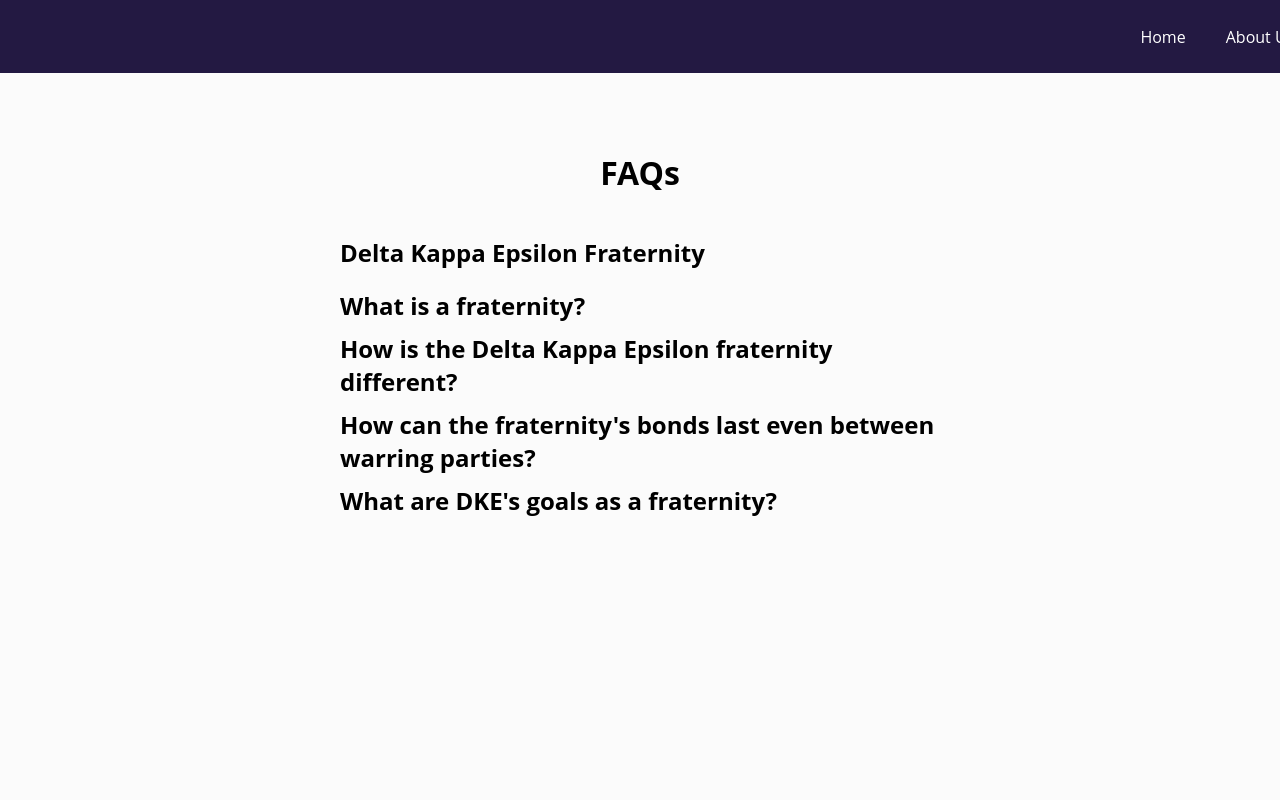
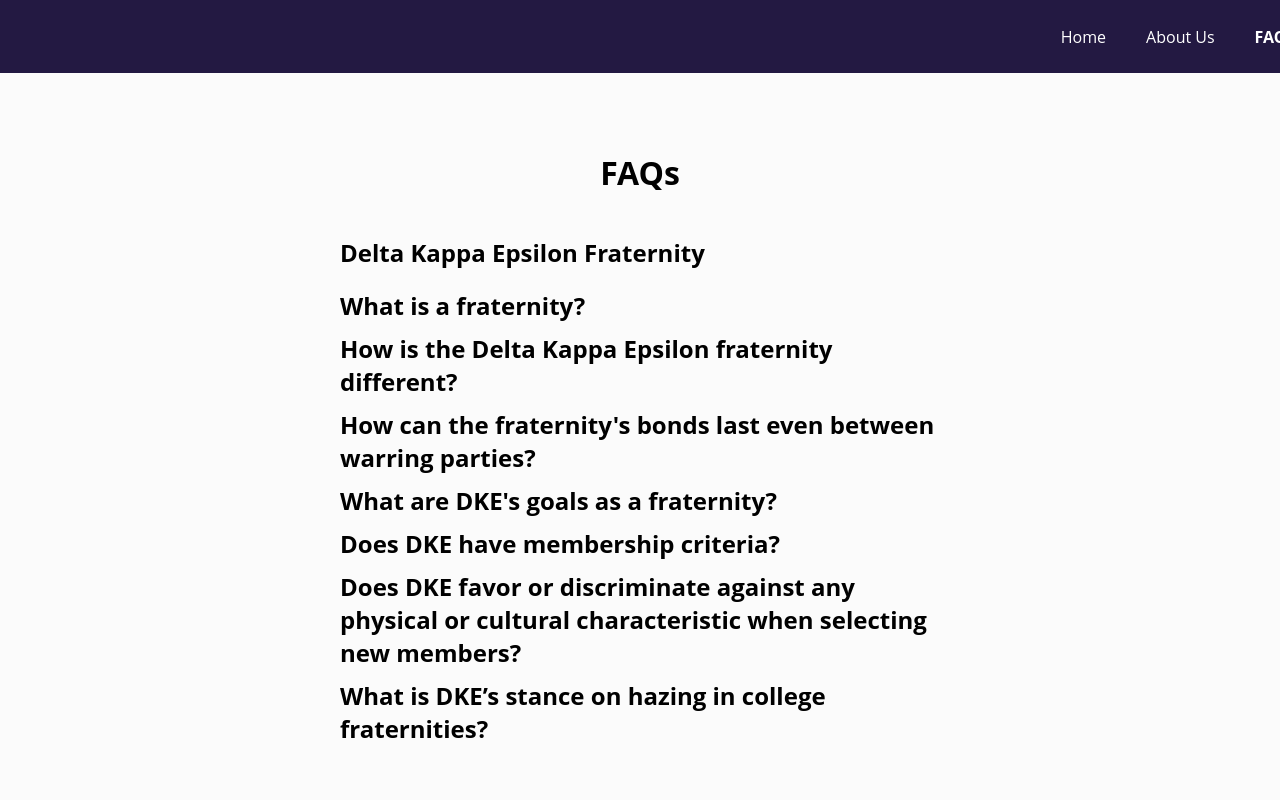
Before and after one commit to NBelgaonkar/Psi-Omega-Site, a React (Create React App) app: page /faq in a window 1280 px wide. Shown: the top 800 px of the page. Built offline with nearby package versions, Linux system fonts and the light colour scheme.

Commit message:
Just some final additions to About US, THe FAQ and the Header

```diff
--- a/src/App.js
+++ b/src/App.js
@@ -3,7 +3,6 @@
 import styled from 'styled-components';
 import Header from './components/Header';
 import HomePage from './components/Homepage';
-import ProjectsPage from './components/History';
 import AboutUs from './components/AboutUs';  // <-- Import the AboutUs component
 import FAQ from './components/FAQ';
 import Calender from './components/Calender';
@@ -30,7 +29,7 @@
         <MainContent>
           <Routes>
             <Route path="/" element={<HomePage />} />
-            <Route path="/History" element={<ProjectsPage />} />
+            <Route path="/Calender" element={<Calender />} />
             <Route path="/about" element={<AboutUs />} />
             <Route path="/calender" element={<Calender />} />
             <Route path="/history" element={<OurHistory />} />
--- a/src/components/AboutUs.js
+++ b/src/components/AboutUs.js
@@ -4,15 +4,15 @@
 
 // Array containing e-board members' information
 const eboardMembers = [
-    { position: 'President', photo: 'src/Images/Jacob.jpg' },
-    { position: 'Vice President', photo: 'src/Images/Gavin.jpg' },
-    { position: 'Social Chair', photo: 'src/Images/Nikhil.jpg' },
-    { position: 'Recruitment Chair', photo: 'src/Images/Alex.jpg' },
-    { position: 'Health & Safety Chair', photo: 'src/Images/Dante.jpg' },
-    { position: 'Treasurer', photo: 'src/Images/Dylan S.png' },
-    { position: 'Philanthropy Chair', photo: 'src/Images/Ben.jpg' },
-    { position: 'Alumni Relations Chair', photo: 'src/Images/Nat.png' },
-    { position: 'Marketing Chair', photo: 'src/Images/Dylan.jpg' }
+    { position: 'President', photo: '../Images/Jacob.jpg' },
+    { position: 'Vice President', photo: '../Images/Gavin.jpg' },
+    { position: 'Social Chair', photo: '../Images/Nikhil.jpg' },
+    { position: 'Recruitment Chair', photo: '../Images/Alex.jpg' },
+    { position: 'Health & Safety Chair', photo: '../Images/Dante.jpg' },
+    { position: 'Treasurer', photo: '../Images/Dylan S.png' },
+    { position: 'Philanthropy Chair', photo: '../Images/Ben.jpg' },
+    { position: 'Alumni Relations Chair', photo: '../Images/Nat.png' },
+    { position: 'Marketing Chair', photo: '../Images/Dylan.jpg' }
 ];
 
 // Functional component for the About Us page
@@ -58,7 +58,9 @@
             <div className="map-and-eboard">
                 <div className="google-map">
                     <iframe
-                        src="https://www.google.com/maps/embed?pb=!1m18!1m12!1m3!1d2920.22522574596!2d-73.67892508451474!3d42.72940517916625!2m3!1f0!2f0!3f0!3m2!1i1024!2i768!4f13.1!3m3!1m2!1s0x89de0b4ad1f9da57%3A0x60c67c91b79a2038!2s901%20Peoples%20Ave%2C%20Troy%2C%20NY%2012180%2C%20USA!5e0!3m2!1sen!2sus!4v1634556527181!5m2!1sen!2sus"
+                        src="https://www.google.com/maps/embed?pb=!1m18!1m12!1m3!1d2920.22522574596!2d-73.67892508451474!3d42.729405
+                        17916625!2m3!1f0!2f0!3f0!3m2!1i1024!2i768!4f13.1!3m3!1m2!1s0x89de0b4ad1f9da57%3A0x60c67c91b79a2038!2s901%20
+                        Peoples%20Ave%2C%20Troy%2C%20NY%2012180%2C%20USA!5e0!3m2!1sen!2sus!4v1634556527181!5m2!1sen!2sus"
                         width="400"
                         height="300"
                         allowFullScreen=""
@@ -73,7 +75,7 @@
                 </div>
 
                 <div className="special-photo-section">
-                    <img src="src/Images/Brothers+Doug.jpg" alt="Brothers and DKE National Director" />
+                    <img src="../Images/Brothers+Doug.jpg" alt="Brothers and DKE National Director" />
                     <h5>Brothers & DKE National Director</h5>
                 </div>
             </div>
--- a/src/components/Calender.js
+++ b/src/components/Calender.js
@@ -105,7 +105,7 @@
                         <div key={index} className="day-name">{dayName}</div>
                     ))}
                 </div>
-                <div className="calendar">
+                <div className="calDendar">
                     {days.map((day, index) => (
                         <div
                             key={index}
--- a/src/components/FAQ.js
+++ b/src/components/FAQ.js
@@ -87,6 +87,18 @@
                         question="What are DKE's goals as a fraternity?"
                         answer="DKE’s stated goals are the “Objects of Delta Kappa Epsilon”: “The cultivation of general literature and social culture, the advancement and encouragement of intellectual excellence, the promotion of honorable friendship and useful citizenship, the development of a spirit of tolerance and respect for the rights and views of others, the maintenance of gentlemanly dignity, self-respect, and morality in all circumstances, and the union of stout hearts and kindred interests to secure, to merit its due reward.”"
                     />
+                    <FAQItem
+                        question="Does DKE have membership criteria?"
+                        answer="Yes. Article V, Section II of the DKE Constitution states: The qualifications for membership of an eligible student shall be: Good standing in the work of the curriculum; Excellence in scholarship being a worthy recommendation; High moral character; General affability and consideration for the rights and views of others; Courteous deportment; A gentlemanly and self-respecting spirit; An active and energetic character; An appreciation of the objects and principles of DELTA KAPPA EPSILON, coupled with a capability and desire to be loyal thereto."
+                    />
+                    <FAQItem
+                        question="Does DKE favor or discriminate against any physical or cultural characteristic when selecting new members?"
+                        answer="Beyond the male undergraduate exhibiting the Criteria for Membership found above, no. Article V, Section II states 'No DKE chapter shall consider the race, creed, color, or national origin of an eligible student in pledging and initiating into membership in DELTA KAPPA EPSILON.'"
+                    />
+                    <FAQItem
+                        question="What is DKE’s stance on hazing in college fraternities?"
+                        answer="In short, hazing is illegal and immoral; therefore it has no place in our Fraternity. More importantly, Delta Kappa Epsilon holds its members to the highest standard possible. Whereas hazing violates local, state, and federal law it also violates the Objects of Delta Kappa Epsilon, particularly 'the maintenance of gentlemanly dignity, self-respect, and morality in all circumstances.' Hazing is therefore strictly forbidden. Read our New Member leadership and educational materials."
+                    />
                 </FAQSection>
             </FAQContainer>
         </>
--- a/src/components/Header.js
+++ b/src/components/Header.js
@@ -74,13 +74,18 @@
             </NavLinkStyled>
           </NavItem>
           <NavItem>
-            <NavLinkStyled to="/projects" activeClassName="active">
-              Projects
+            <NavLinkStyled to="/FAQ" activeClassName="active">
+              FAQ
             </NavLinkStyled>
           </NavItem>
           <NavItem>
             <NavLinkStyled to="/history" activeClassName="active">
               Our History
+            </NavLinkStyled>
+          </NavItem>
+          <NavItem>
+            <NavLinkStyled to="/Calender" activeClassName="active">
+              Calender
             </NavLinkStyled>
           </NavItem>
         </NavMenu>
```
